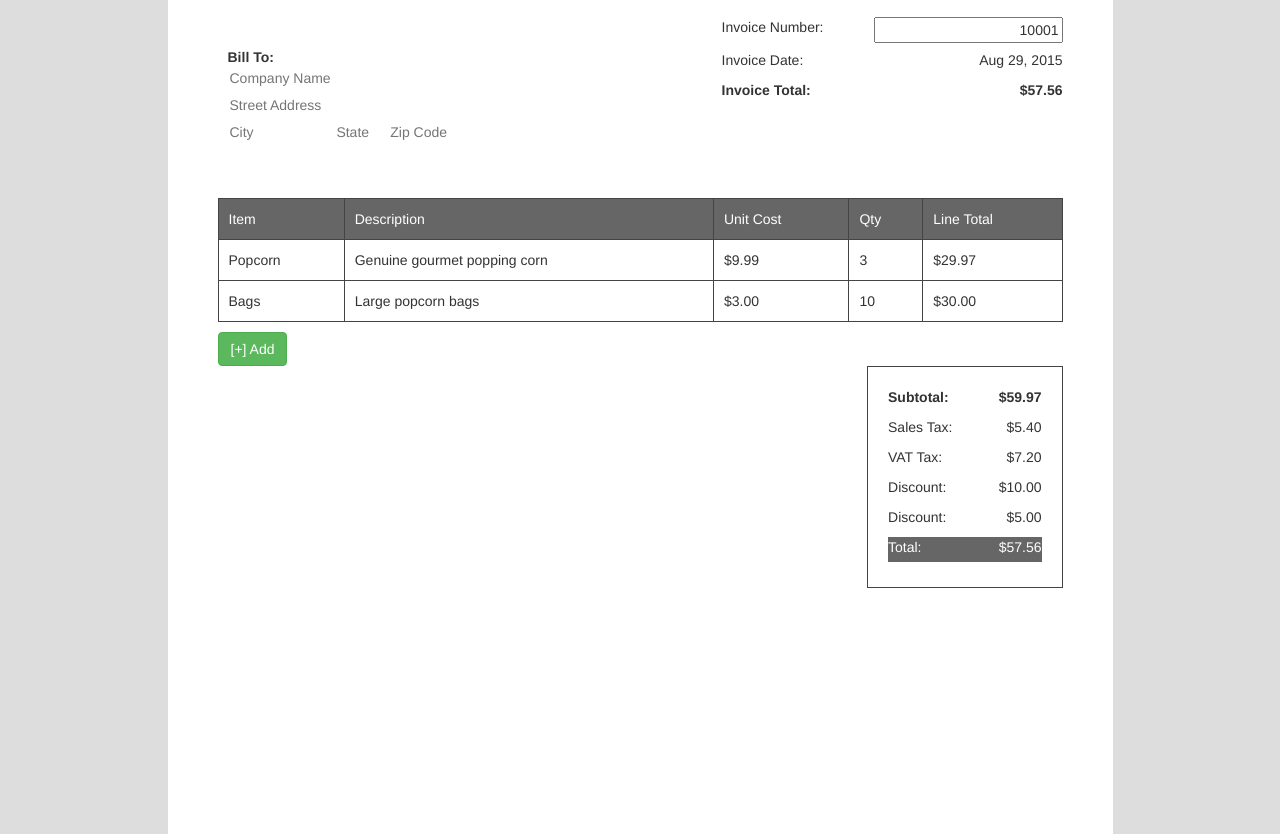
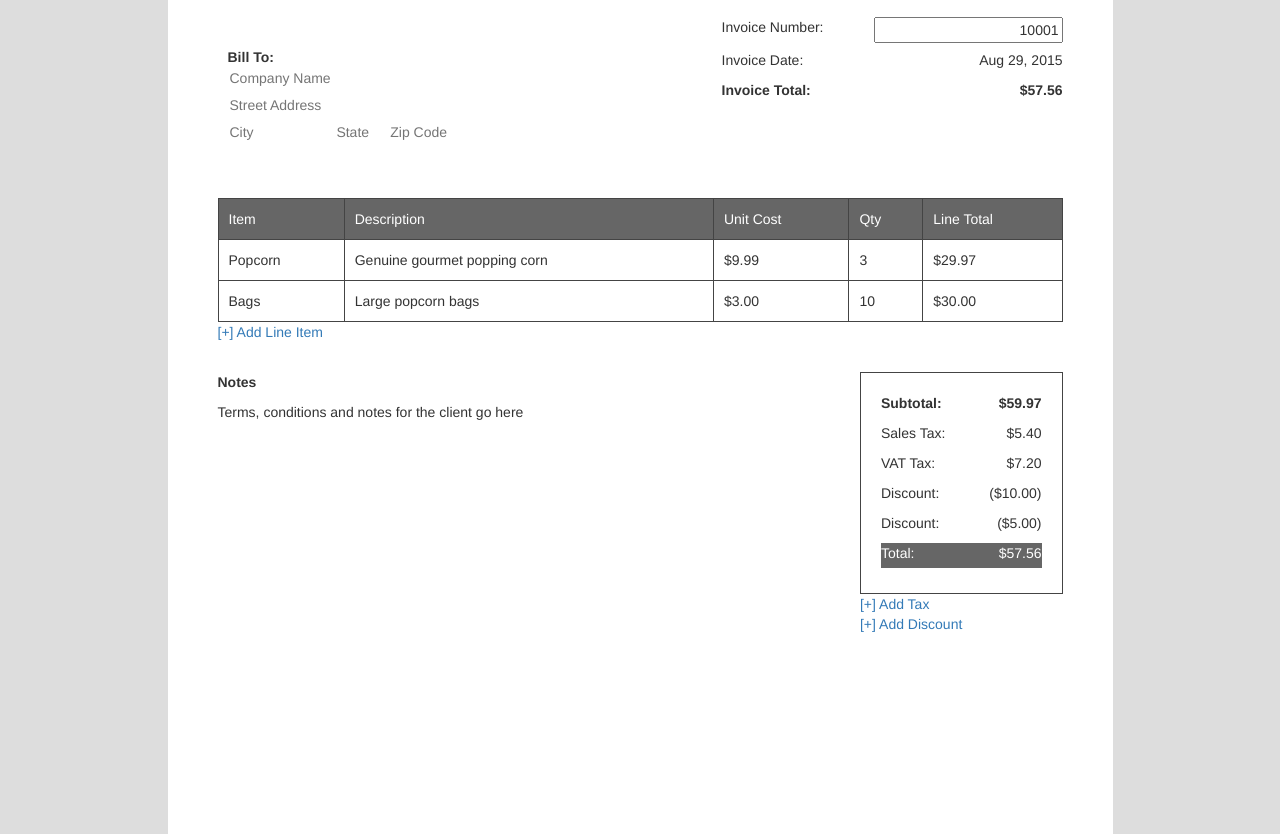
Before and after one commit to chilleren/demo_invoice, a website: page index.html in a window 1280 px wide. Shown: the part 266-1100 px from the top of the page. Drawn offline with nearby package versions, Linux system fonts and the light colour scheme.

Commit message:
add invoice notes

```diff
--- a/css/app.scss
+++ b/css/app.scss
@@ -63,6 +63,15 @@ button {
   }
 }
 
+#invoice-bottom {
+  margin-top: 30px;
+}
+
+.notes {
+  width: 500px;
+  min-height: 100px;
+}
+
 .highlight {
   background: lightgray;
 }
--- a/index.html
+++ b/index.html
@@ -40,10 +40,16 @@
 
           <div>
             <div class="clearfix" line-item-list></div>
-            <button ng-click="addLineItem()" class="btn btn-success">[+] Add</button>
+            <a href ng-click="addLineItem()">[+] Add Line Item</a>
           </div>
 
-          <div invoice-total class="pull-right"></div>
+          <div class="clearfix" id="invoice-bottom">
+            <div class="pull-left">
+              <p><strong>Notes</strong></p>
+              <div ng-model="notes" contentEditable="true" class="notes">{{notes}}</div>
+            </div>
+            <div invoice-total class="pull-right"></div>
+          </div>
 
         </div> <!-- invoice controller -->
       </div> <!-- col -->
--- a/js/controllers/invoice-ctrl.js
+++ b/js/controllers/invoice-ctrl.js
@@ -7,6 +7,7 @@ angular.module('controllers.invoice', [])
   $scope.invoiceNumber = 10001;
   $scope.invoiceDate = new Date();
   $scope.subtotal = 0;
+  $scope.notes = "Terms, conditions and notes for the client go here";
 
   $scope.lineItems = [
     {name: "Popcorn", description: "Genuine gourmet popping corn", quantity: 3, price: "9.99"},
@@ -18,7 +19,7 @@ angular.module('controllers.invoice', [])
     {type: "VAT", rate: .12}
   ];
 
-  $scope.discounts = [10, 5];
+  $scope.discounts = [{amount: 10}, {amount: 5}];
 
   function sumLineItems() {
     $scope.subtotal = 0;
@@ -37,6 +38,14 @@ angular.module('controllers.invoice', [])
     sumLineItems();
   }
 
+  $scope.addTax = function () {
+    $scope.taxes.push({type: "new tax", rate: 0.1});
+  }
+
+  $scope.addDiscount = function () {
+    $scope.discounts.push({amount: 10});
+  }
+
   $scope.total = function () {
     var taxTotal = 0;
     var discountTotal = 0;
@@ -46,7 +55,7 @@ angular.module('controllers.invoice', [])
     }
 
     for (var i = 0; i < $scope.discounts.length; i++) {
-      discountTotal += $scope.discounts[i];
+      discountTotal += $scope.discounts[i].amount;
     }
 
     return $scope.subtotal + taxTotal - discountTotal;
--- a/js/partials/invoice-total.html
+++ b/js/partials/invoice-total.html
@@ -9,10 +9,15 @@
   </div>
   <div class="clearfix" ng-repeat="discount in discounts">
     <div class="pull-left">Discount:</div>
-    <div class="pull-right">{{discount | currency}}</div>
+    <div class="pull-right">({{discount.amount | currency}})</div>
+    <button class="delete-discount hidden btn btn-danger btn-sm">Delete</button>
   </div>
   <div class="clearfix total">
     <div class="pull-left">Total:</div>
     <div class="pull-right">{{total() | currency}}</div>
   </div>
 </div>
+
+<a href ng-click="addTax()">[+] Add Tax</a>
+<br />
+<a href ng-click="addDiscount()">[+] Add Discount</a>
```
Also changed, not shown: css/app.css, 1 other file.
